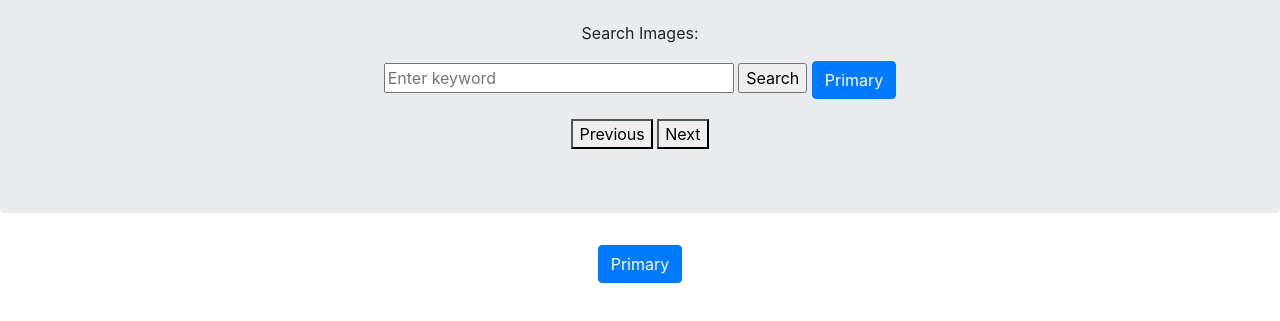
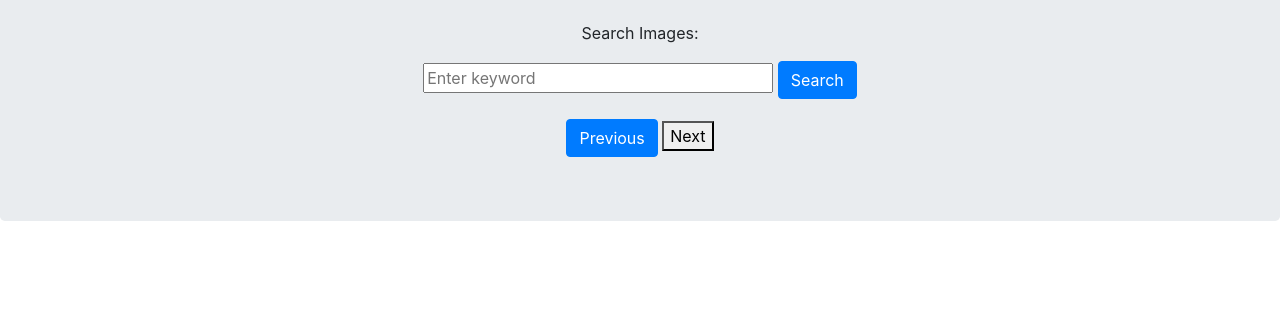
Before and after one commit to UsmanAdepoju/Pexels, a website: page index.html in a window 1280 px wide. Shown: the part 117-438 px from the top of the page. Drawn offline with nearby package versions, Linux system fonts and the light colour scheme.

Commit message:
Update index.html

```diff
--- a/index.html
+++ b/index.html
@@ -19,19 +19,17 @@
                 <form method="GET">
                     <p>Search Images:</p>
                     <input type="text" required name="Search" style="width: 350px; " placeholder="Enter keyword">
-                    <input type="submit" name="submit" value="Search">
-                 <button type="button" class="btn btn-primary">Primary</button>
+                    <input type="submit" class="btn btn-primary" name="submit" value="Search">
                 </form>
             </div>
             <div class="container" style="padding-top: 20px;">
-                <button class="prev">Previous</button>
-                <button class="next">Next</button>
+                <button type="button" class="btn btn-primary" class="prev">Previous</button>
+                <button type="button" class="next" class="btn btn-primary" >Next</button>
                 <div class="active"></div>
                 <div></div>
                 <div></div>
             </div>
         </div>
-<button type="button" class="btn btn-primary">Primary</button>
         </div>
     </center>
 </body>
```
